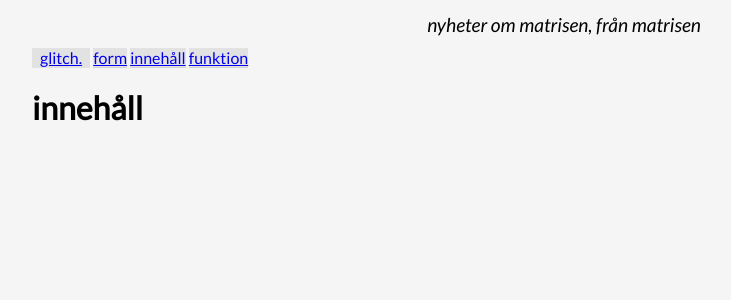
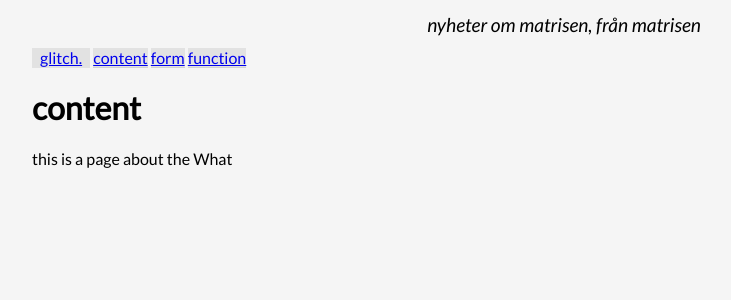
Before and after one commit to helihard/react-routing-test, a React (Vite) app: page /content in a window 1280 px wide. Shown: the top 300 px of the page, without its empty margins (76-807 px from the left). Built offline with nearby package versions, Linux system fonts and the light colour scheme.

Commit message:
playing with page content

```diff
--- a/src/components/Navbar.jsx
+++ b/src/components/Navbar.jsx
@@ -5,21 +5,21 @@ function Navbar() {
   return (
     <>
       <Link to="/">
-        <span className="nav__tab" id="index-tab">
+        <span className="nav__tab logo" id="index-tab">
           glitch.
         </span>
+      </Link>
+      &nbsp;
+      <Link to="/content">
+        <span className="nav__tab">content</span>
       </Link>
       &nbsp;
       <Link to="/form">
         <span className="nav__tab">form</span>
       </Link>
       &nbsp;
-      <Link to="/content">
-        <span className="nav__tab">innehåll</span>
-      </Link>
-      &nbsp;
       <Link to="/functionality">
-        <span className="nav__tab">funktion</span>
+        <span className="nav__tab">function</span>
       </Link>
     </>
   )
--- a/src/pages/Content.jsx
+++ b/src/pages/Content.jsx
@@ -1,5 +1,10 @@
 function Content() {
-  return <h1>innehåll</h1>
+  return (
+    <>
+      <h1>content</h1>
+      <div>this is a page about the What</div>
+    </>
+  )
 }
 
 export default Content
--- a/src/pages/Form.jsx
+++ b/src/pages/Form.jsx
@@ -1,5 +1,10 @@
 function Form() {
-  return <h1>form</h1>
+  return (
+    <>
+      <h1>form</h1>
+      <div>this is a page about the How</div>
+    </>
+  )
 }
 
 export default Form
--- a/src/pages/Functionality.jsx
+++ b/src/pages/Functionality.jsx
@@ -1,5 +1,10 @@
 function Functionality() {
-  return <h1>funktion</h1>
+  return (
+    <>
+      <h1>function</h1>
+      <div>this is a page about the Why</div>
+    </>
+  )
 }
 
 export default Functionality
```
